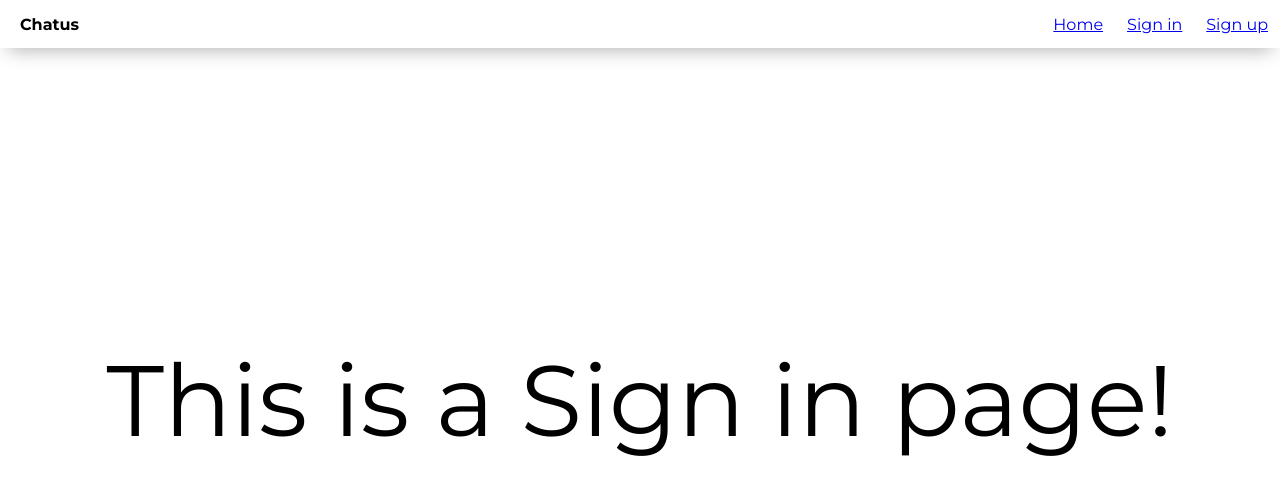
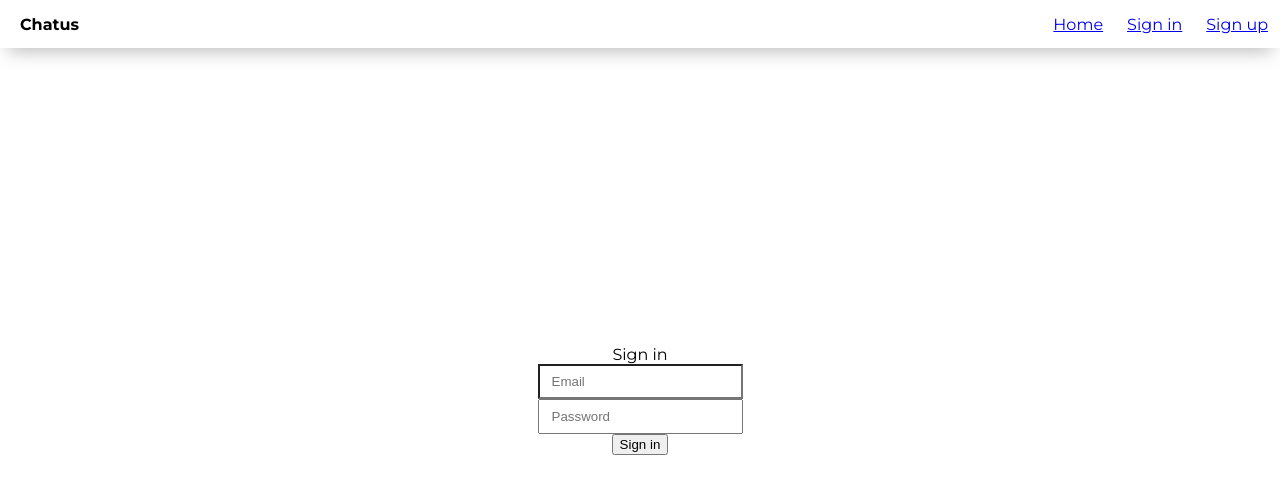
Before and after one commit to funny-family/messenger-frontend, a Vue app: page /signin in a window 1280 px wide. Shown: the top 494 px of the page. Built offline with nearby package versions, Linux system fonts and the light colour scheme.

Commit message:
added sign in component to login page

```diff
--- a/src/views/Login.vue
+++ b/src/views/Login.vue
@@ -1,20 +1,25 @@
 <template>
   <div>
     <Header />
-    <h1>This is a Sign in page!</h1>
+    <Sign-in class="form" />
   </div>
 </template>
 
 <script>
-export default {};
+import SignIn from '@/components/forms/SignIn.vue';
+
+export default {
+  components: {
+    'Sign-in': SignIn
+  }
+};
 </script>
 
 <style lang="scss" scoped>
-h1 {
+.form {
   display: flex;
   justify-content: center;
   align-items: center;
   height: 100vh;
-  font-size: 100px;
 }
 </style>
```
